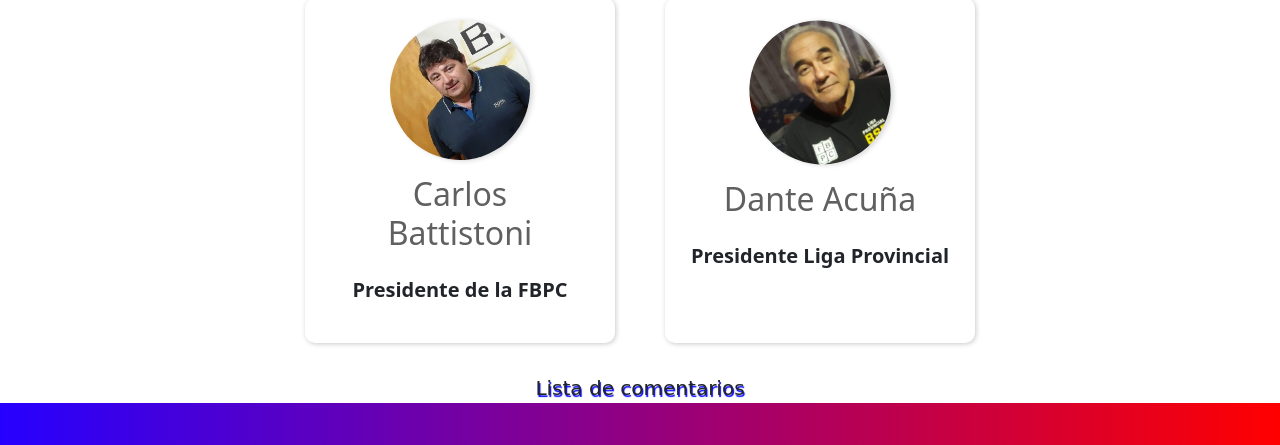
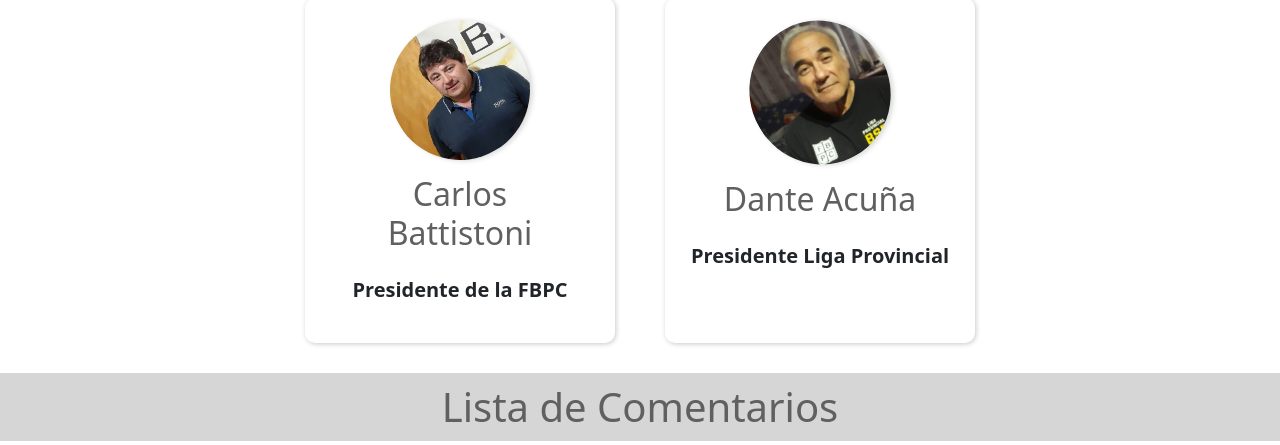
Before and after one commit to KevinJara123/BasquetAdaptadoCba, a plain HTML site: page index.html in a window 1280 px wide. Shown: the part 2683-3128 px from the top of the page. Drawn offline with nearby package versions, Linux system fonts and the light colour scheme.

Commit message:
Se cambio letra de lista de comentarios

```diff
--- a/css/estilos.css
+++ b/css/estilos.css
@@ -436,18 +436,17 @@ hr{
 }
 
 /*Comentarios*/
+.section-comentarios{
+    background-color: rgb(214, 214, 214);
+    width: 100%;
+}
 
 .ctn-lbl-comentar{
     width: 100%;
     text-align: center;
 
 }
-.lbl-comentar{
-    font-family: cursive;
-    font-size: 20px;
 
-    text-shadow: 1px 2px 1px blue;
-}
 
 
 
--- a/index.html
+++ b/index.html
@@ -14,7 +14,8 @@
 
 <body>
     <div id="fb-root"></div>
-    <script async defer crossorigin="anonymous" src="https://connect.facebook.net/es_ES/sdk.js#xfbml=1&version=v15.0" nonce="ulGJSH2Z"></script>
+    <script async defer crossorigin="anonymous" src="https://connect.facebook.net/es_ES/sdk.js#xfbml=1&version=v15.0" nonce="ulGJSH2Z">
+    </script>
     <header>
         <nav>
             <a href="index.html">Inicio</a>
@@ -135,12 +136,17 @@
                     </div>
                 </div>
             </main>
+
+
+
             <section class="section-comentarios">
                 <div class="ctn-lbl-comentar">
-                    <label  class="lbl-comentar">Lista de comentarios</label></div>
+                    <h1 class="h1-cards">Lista de Comentarios</h1>
                     <div class="fb-comments" data-href="https://developers.facebook.com/docs/plugins/comments#configurator" data-width="80%" data-numposts="2"></div>
                 </div>
             </section>
+
+
     <footer class="pie-pagina">
       <div class="grupo-1">
         <div class="box">
```
